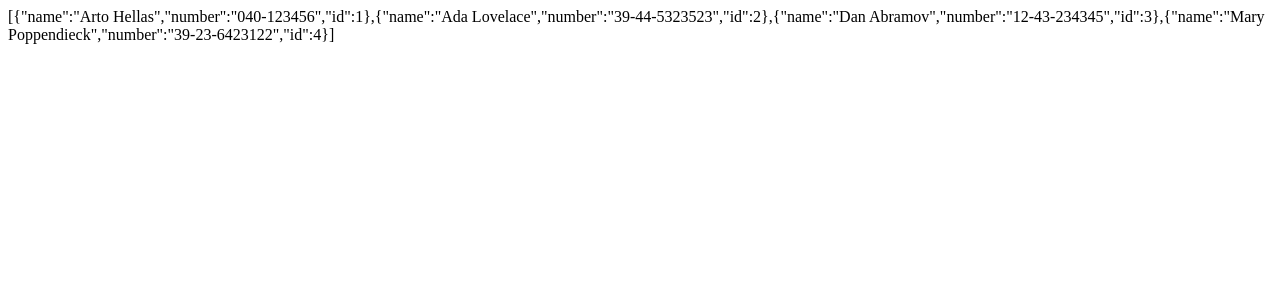
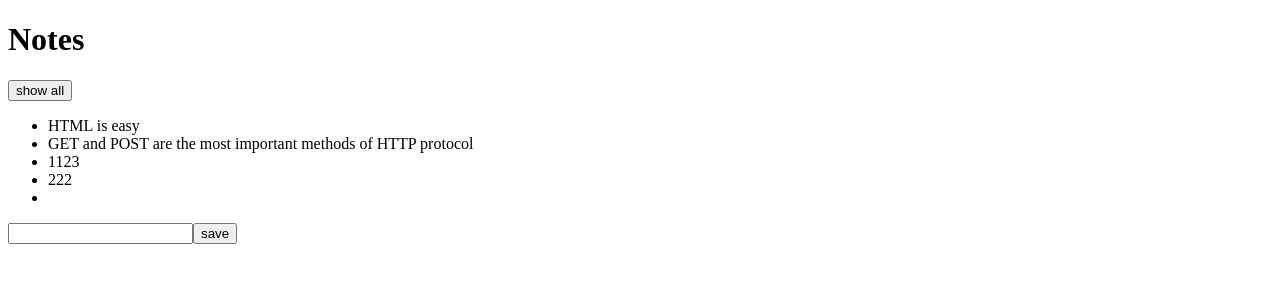
Before and after one commit to zodea/fullStackWebDevelop, a React (Create React App) app: page / in a window 1280 px wide. Shown: the top 300 px of the page. Built offline with nearby package versions, Linux system fonts and the light colour scheme; data requests are answered from the project's data file.

Commit message:
sending the Data to the server

```diff
--- a/db.json
+++ b/db.json
@@ -1,24 +1,40 @@
 {
-  "persons":[
+  "notes": [
     {
-      "name": "Arto Hellas",
-      "number": "040-123456",
-      "id": 1
+      "id": 1,
+      "content": "HTML is easy",
+      "date": "2019-05-30T17:30:31.098Z",
+      "important": true
     },
     {
-      "name": "Ada Lovelace",
-      "number": "39-44-5323523",
-      "id": 2
+      "id": 2,
+      "content": "Browser can execute only JavaScript",
+      "date": "2019-05-30T18:39:34.091Z",
+      "important": false
     },
     {
-      "name": "Dan Abramov",
-      "number": "12-43-234345",
-      "id": 3
+      "id": 3,
+      "content": "GET and POST are the most important methods of HTTP protocol",
+      "date": "2019-05-30T19:20:14.298Z",
+      "important": true
     },
     {
-      "name": "Mary Poppendieck",
-      "number": "39-23-6423122",
+      "content": "1123",
+      "date": "2021-03-28T16:20:56.992Z",
+      "important": true,
       "id": 4
+    },
+    {
+      "content": "222",
+      "date": "2021-03-28T16:21:14.552Z",
+      "important": true,
+      "id": 5
+    },
+    {
+      "content": "",
+      "date": "2021-03-28T16:22:32.251Z",
+      "important": true,
+      "id": 6
     }
   ]
 }
--- a/src/App.js
+++ b/src/App.js
@@ -1,20 +1,59 @@
 import React, { useState, useEffect } from 'react'
+import Note from './components/Note'
 import axios from 'axios'
-import Note from './components/Note'
 
 const App = () => {
   const [notes, setNotes] = useState([])
+  const [newNote, setNewNote] = useState('')
+  const [showAll, setShowAll] = useState(false)
 
   useEffect(() => {
     console.log('effect')
-    const promise = axios.get('http://localhost:3001/persons')
-    promise.then(response => {
-      console.log(`response`, response)
+    axios.get('http://localhost:3001/notes').then(response => {
+      console.log('promise fulfilled')
       setNotes(response.data)
     })
   }, [])
   console.log('render', notes.length, 'notes')
-  return <div>{JSON.stringify(notes)}</div>
+
+  const addNote = event => {
+    event.preventDefault()
+    const noteObject = {
+      content: newNote,
+      date: new Date().toISOString(),
+      important: Math.random() > 0.5,
+    }
+
+    axios.post('http://localhost:3001/notes', noteObject).then(response => {
+      setNotes(notes.concat(response.data))
+      setNewNote('')
+    })
+  }
+
+  const handleNoteChange = event => {
+    console.log(event.target.value)
+    setNewNote(event.target.value)
+  }
+
+  const notesToShow = showAll ? notes : notes.filter(note => note.important)
+
+  return (
+    <div>
+      <h1>Notes</h1>
+      <div>
+        <button onClick={() => setShowAll(!showAll)}>show {showAll ? 'important' : 'all'}</button>
+      </div>
+      <ul>
+        {notesToShow.map(note => (
+          <Note key={note.id} note={note} />
+        ))}
+      </ul>
+      <form onSubmit={addNote}>
+        <input value={newNote} onChange={handleNoteChange} />
+        <button type="submit">save</button>
+      </form>
+    </div>
+  )
 }
 
 export default App
```
